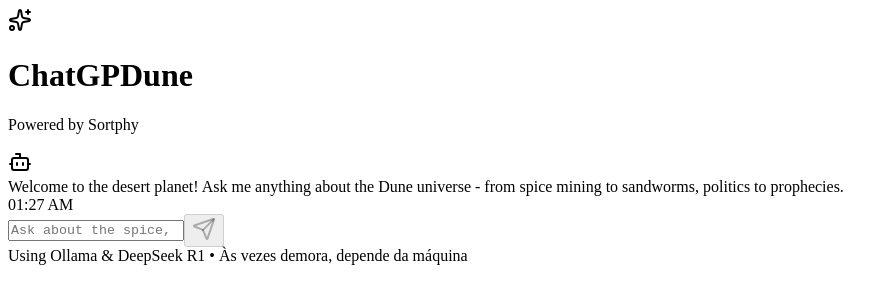
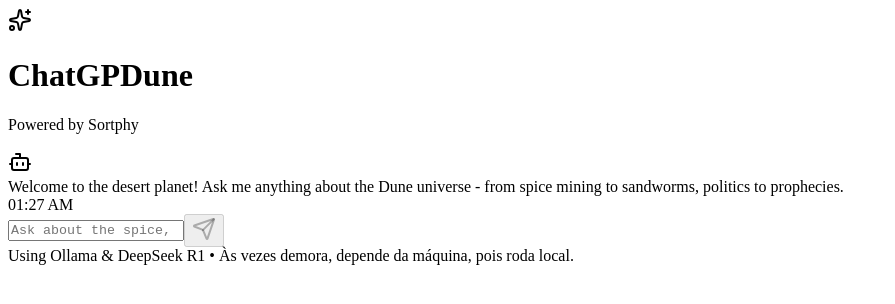
Before and after one commit to sortphy/chatGPDUNE, a React (Create React App) app in the folder ChatGPDune/frontend/chatgpdune/: page / in a window 1280 px wide. Shown: the top 304 px of the page, without its empty margins (0-895 px from the left). Built offline with nearby package versions, Linux system fonts and the light colour scheme.

Commit message:
changes to ui text

```diff
--- a/ChatGPDune/frontend/chatgpdune/src/App.jsx
+++ b/ChatGPDune/frontend/chatgpdune/src/App.jsx
@@ -164,7 +164,7 @@ export default function App() {
 
           {/* Footer */}
           <div className="text-center text-xs text-[#a67c52] mt-3">
-            Using Ollama & DeepSeek R1 • Às vezes demora, depende da máquina
+            Using Ollama & DeepSeek R1 • Às vezes demora, depende da máquina, pois roda local.
           </div>
         </div>
       </div>
```
